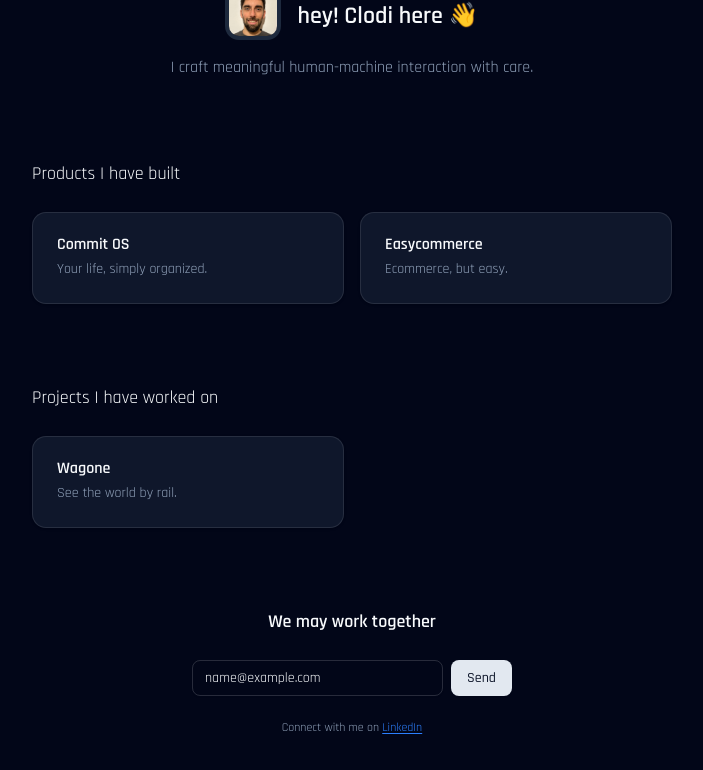
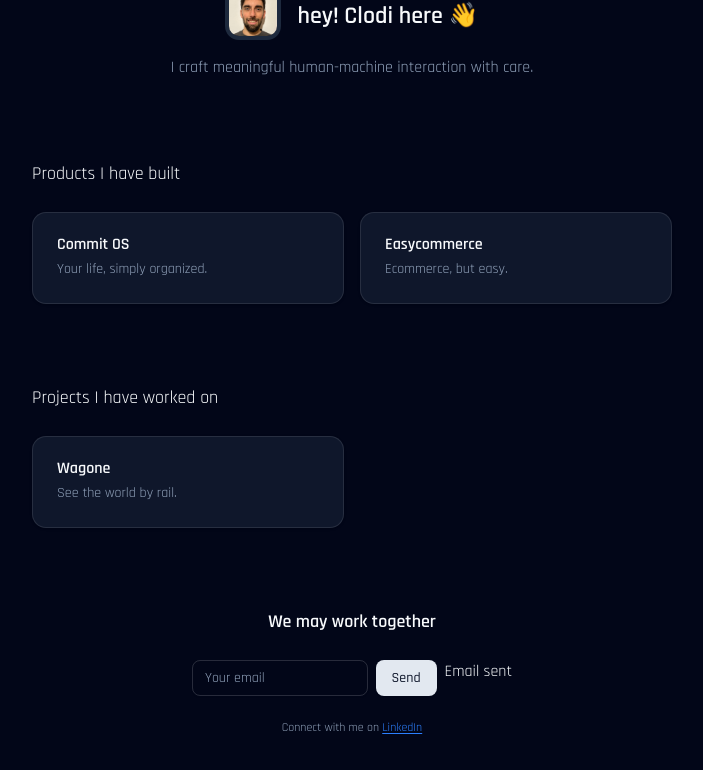
Before and after one commit to clodi-tech/clodi, a Next.js app: page / in a window 1280 px wide. Both pictures are taken after typing "name@example.com" into the empty fields and a click on the button "Send". Shown: the part 146-916 px from the top of the page, without its empty margins (288-991 px from the left). Built offline with nearby package versions, Linux system fonts and the light colour scheme.

Commit message:
setup form

```diff
--- a/app/page.tsx
+++ b/app/page.tsx
@@ -8,8 +8,7 @@ import {
   CardTitle,
   CardDescription,
 } from "@/components/ui/card";
-import { Input } from "@/components/ui/input";
-import { Button } from "@/components/ui/button";
+import FormEmail from "@/components/form-email";
 
 const products = [
   {
@@ -95,15 +94,7 @@ export default function Home() {
       {/* Section 4: Contact */}
       <section className="w-full flex flex-col gap-4 items-center">
         <h2 className="text-lg font-semibold mb-2">We may work together</h2>
-        <div className="flex gap-2 w-full max-w-xs">
-          <Input
-            type="email"
-            placeholder="Your email"
-            required
-            className="flex-1"
-          />
-          <Button type="submit">Send</Button>
-        </div>
+        <FormEmail />
         <p className="text-xs text-muted-foreground mt-2">
           Connect with me on{" "}
           <a
--- /dev/null
+++ b/components/form-email.tsx
@@ -0,0 +1,25 @@
+"use client";
+
+import { Input } from "@/components/ui/input";
+import { Button } from "@/components/ui/button";
+import Form from "next/form";
+import { getEmail } from "@/lib/actions";
+import { useActionState } from "react";
+
+export default function FormEmail() {
+  const [state, formAction] = useActionState(getEmail, null);
+
+  return (
+    <Form action={formAction} className="flex gap-2 w-full max-w-xs">
+      <Input
+        type="email"
+        placeholder="Your email"
+        name="email"
+        required
+        className="flex-1"
+      />
+      <Button type="submit">Send</Button>
+      {state && state === "ok" && <p>Email sent</p>}
+    </Form>
+  );
+}
--- /dev/null
+++ b/lib/actions.ts
@@ -0,0 +1,7 @@
+"use server";
+
+export async function getEmail(prevState: any, formData: FormData) {
+  const email = formData.get("email");
+  console.log(email);
+  return "ok";
+}
```
